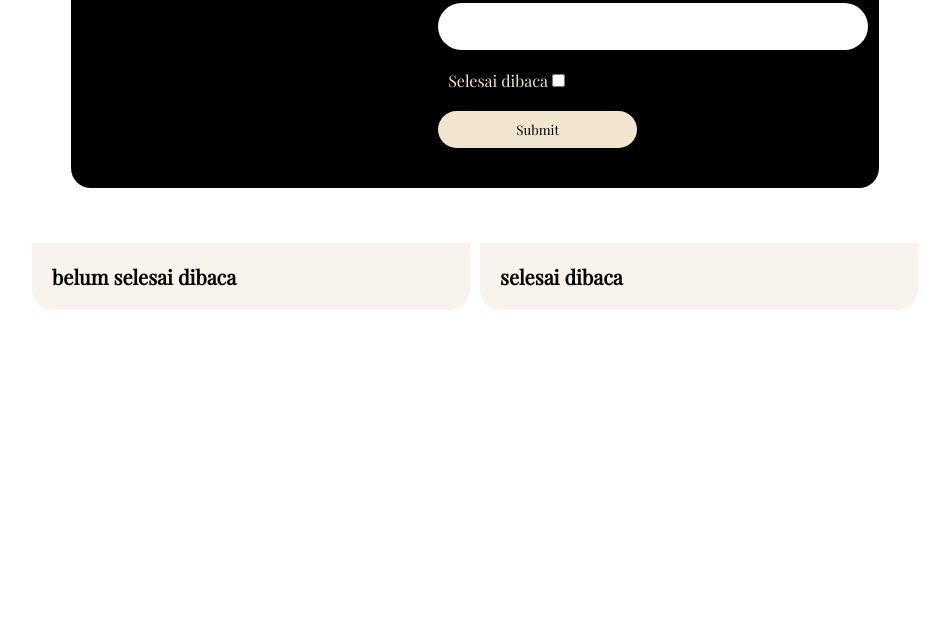
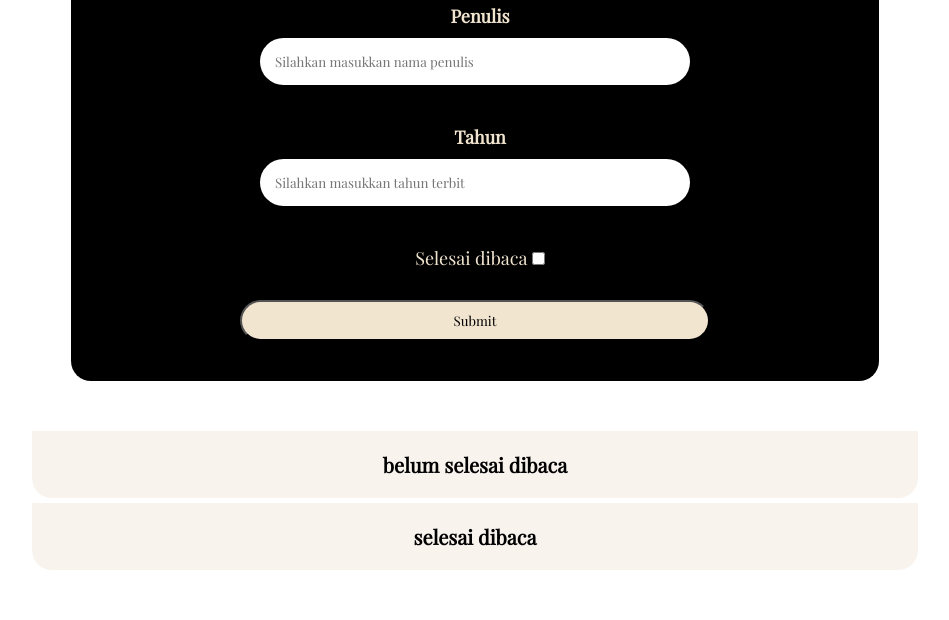
Before and after one commit to tenesin/fundamental-frontend, a plain HTML site: page index.html in a window 1280 px wide. Shown: the part 334-954 px from the top of the page, without its empty margins (165-1114 px from the left). Before the commit the page ends 800 px from the top, so only its background shows below. Drawn offline with nearby package versions, Linux system fonts and the light colour scheme.

Commit message:
mengedit layout dan parse int tahun

```diff
--- a/css/style.css
+++ b/css/style.css
@@ -15,37 +15,44 @@ body {
   margin: 50px auto;
   padding: 20px;
   color: #f2e5d0;
+  align-items: center;
 }
 
-.grid-container {
-  display: grid;
-  grid-template-columns: 40% 70%;
-}
-
-.grid-item-left {
-  margin: auto;
+.content-title {
+  text-align: center;
 }
 
 .page-header {
   font-size: 50px;
 }
 .page-header-secondary {
-  font-size: 20px;
+  font-size: 30px;
 }
+
 
 form {
   padding: 20px;
+  justify-content: center;
+  align-items: center;
+  display: grid;
+}
+
+.form h1 {
+  text-align: center;
 }
 
 .form-group {
   margin: 20px;
+  align-items: center;
+  justify-content: center;
+  display: grid;
 }
 
 .form-label {
   margin-left: 10px;
   margin-bottom: 10px;
   font-family: "Playfair Display", serif;
-  font-size: 16px;
+  font-size: 18px;
 }
 
 .form-input {
@@ -56,12 +63,12 @@ form {
 }
 
 .button-submit {
-  margin-left: 20px;
-  border: none;
   border-radius: 30px;
-  width: 40%;
   padding: 10px;
   background-color: #f2e5d0;
+  justify-content: center;
+  align-items: center;
+  min-width: auto;
 }
 
 .button-submit:hover {
@@ -72,12 +79,11 @@ form {
 .book-container {
   width: 70%;
   margin: 50px auto;
-  /* padding: 20px; */
-  /* background-color: #f9f3ee; */
-  display: grid;
-  grid-template-columns: 50% 50%;
-  /* display: flex;
-  justify-content: space-between; */
+  display: column;
+}
+
+.book-container h1 {
+  text-align: center;
 }
 
 #books div,
@@ -110,7 +116,6 @@ form {
 .check-button {
   width: 40px;
   height: 40px;
-
   background: url("../assets/check-outline.svg");
   background-size: contain;
   margin-left: auto;
--- a/index.html
+++ b/index.html
@@ -4,7 +4,7 @@
     <meta charset="UTF-8" />
     <meta http-equiv="X-UA-Compatible" content="IE=edge" />
     <meta name="viewport" content="width=device-width, initial-scale=1.0" />
-    <title>Bookshelf</title>
+    <title>Bookshelf App</title>
     <link rel="stylesheet" href="css/style.css" />
   </head>
 
@@ -15,7 +15,7 @@
       <div class="container">
 
         <div class="grid-container"">
-            <div class="grid-item-left">
+            <div class="content-title">
                 <h1 class="page-header">BookShelf</h1>
                 <h2 class="page-header-secondary">App</h2>
             </div>
@@ -23,15 +23,15 @@
                 <form class="form" action="#" id="form">
                     <div class="form-group">
                       <h1 class="form-label">Judul</h1>
-                      <input class="form-input" type="text" id="title" name="title" required autocomplete="off"/>
+                      <input class="form-input" type="text" id="title" name="title" required autocomplete="off" placeholder="Silahkan masukkan judul buku"/>
                     </div>
                     <div class="form-group">
                       <h1 class="form-label">Penulis</h1>
-                      <input class="form-input" type="text" id="author" name="author" required autocomplete="off"/>
+                      <input class="form-input" type="text" id="author" name="author" required autocomplete="off" placeholder="Silahkan masukkan nama penulis"/>
                     </div>
                     <div class="form-group">
                       <h1 class="form-label">Tahun</h1>
-                      <input class="form-input" type="number" id="year" name="year" />
+                      <input class="form-input" type="number" id="year" name="year" placeholder="Silahkan masukkan tahun terbit" />
                     </div>
                     <div class="form-group">
                       <label class="form-label">Selesai dibaca</>
--- a/js/script.js
+++ b/js/script.js
@@ -43,13 +43,19 @@ function addBook() {
   const author = document.getElementById("author").value;
   const year = document.getElementById("year").value;
   const isCompleted = document.getElementById("is-completed").checked;
+  const yearAsNumber = parseInt(year, 10);
+
+  if (isNaN(yearAsNumber)) {
+    alert("Please enter a valid year as a number.");
+    return;
+  }
 
   const generatedID = generateId();
   const bookObject = generateBookObject(
     generatedID,
     title,
     author,
-    year,
+    yearAsNumber,
     isCompleted
   );
   books.push(bookObject);
@@ -72,13 +78,12 @@ function generateBookObject(id, title, author, year, isCompleted) {
   };
 }
 
-//confirm delete
+
 deleteButton.addEventListener("click", () => {
   modal.style.transition = "1s";
   modal.classList.remove("modal-open");
 });
 
-// cancel delete
 closeModal.addEventListener("click", () => {
   modal.style.transition = "1s";
   modal.classList.remove("modal-open");
```
